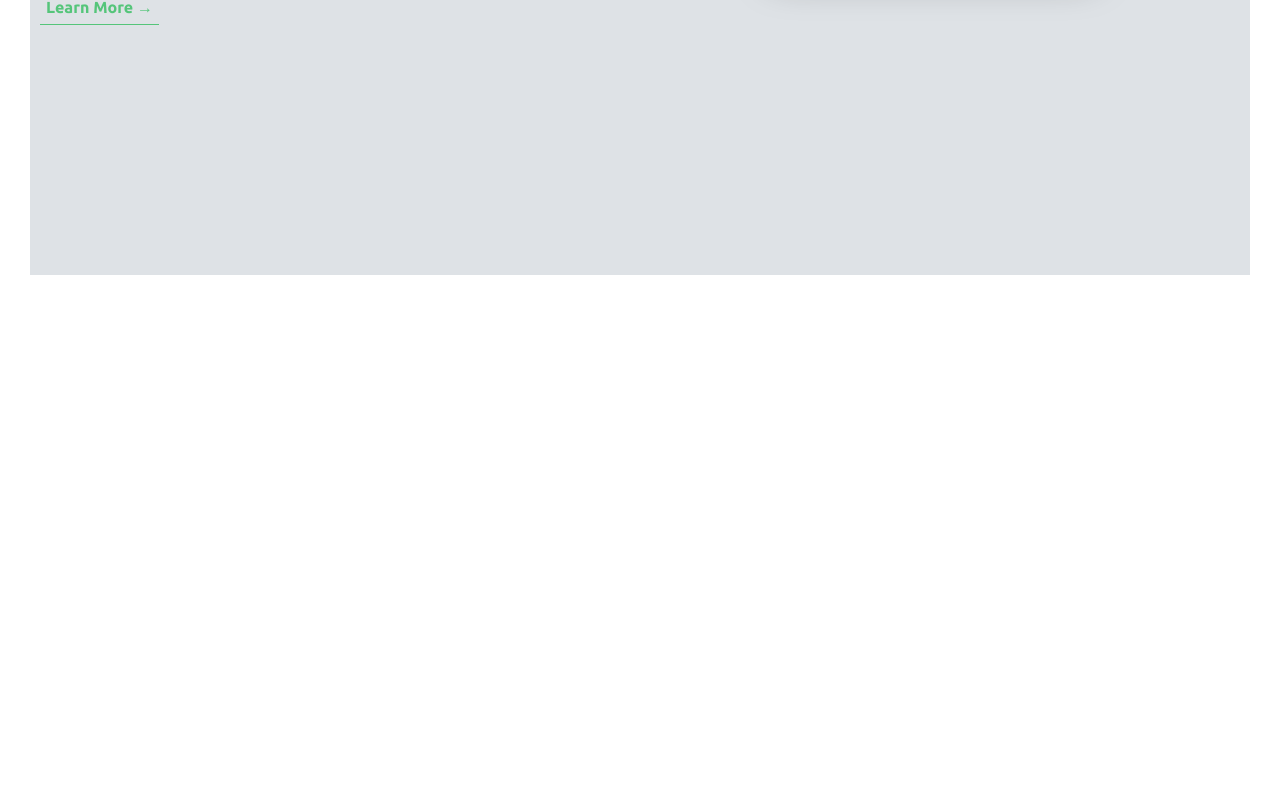
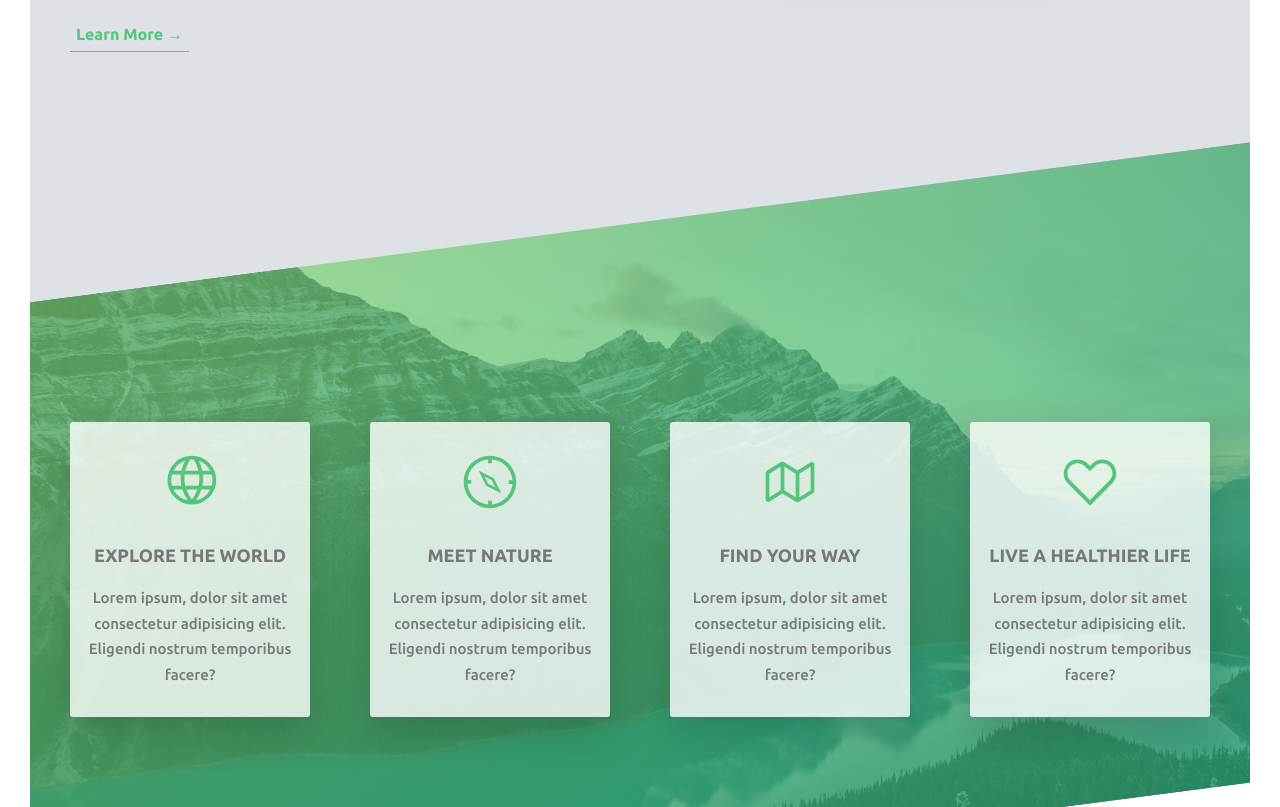
Before and after one commit to Saurav-98/Natours_Landing_Page_React_SASS, a React (Vite) app: page / in a window 1280 px wide. Shown: the part 1393-2200 px from the top of the page. Before the commit the page ends 1718 px from the top, so only its background shows below. Built offline with nearby package versions, Linux system fonts and the light colour scheme.

Commit message:
features section completed

```diff
--- a/package.json
+++ b/package.json
@@ -12,6 +12,7 @@
   "dependencies": {
     "react": "^18.2.0",
     "react-dom": "^18.2.0",
+    "react-icons": "^4.8.0",
     "sass": "^1.62.1"
   },
   "devDependencies": {
--- a/src/App.jsx
+++ b/src/App.jsx
@@ -1,6 +1,7 @@
 import React from "react";
 import Header from "./Components/Header";
 import About from "./Components/About";
+import Features from "./Components/Features";
 
 const App = () => {
   return (
@@ -8,6 +9,7 @@ const App = () => {
       <Header />
       <main>
         <About />
+        <Features />
       </main>
     </>
   );
--- /dev/null
+++ b/src/Components/Features.jsx
@@ -0,0 +1,52 @@
+import React from "react";
+
+import { VscCompass, VscMap, VscHeart, VscGlobe } from "react-icons/vsc";
+
+const Features = () => {
+  return (
+    <section className="features">
+      <div className="features__container">
+        <div className="feature--box">
+          <div className="feature">
+            <VscGlobe className="feature__icon" />
+            <h3 className="heading-tertiary u-mb-m u-mt-m">
+              Explore the world
+            </h3>
+            <p className="feature__text">
+              Lorem ipsum, dolor sit amet consectetur adipisicing elit. Eligendi
+              nostrum temporibus facere?
+            </p>
+          </div>
+          <div className="feature">
+            <VscCompass className="feature__icon" />
+            <h3 className="heading-tertiary u-mb-m u-mt-m">Meet Nature</h3>
+            <p className="feature__text">
+              Lorem ipsum, dolor sit amet consectetur adipisicing elit. Eligendi
+              nostrum temporibus facere?
+            </p>
+          </div>
+          <div className="feature">
+            <VscMap className="feature__icon" />
+            <h3 className="heading-tertiary u-mb-m u-mt-m">Find your way</h3>
+            <p className="feature__text">
+              Lorem ipsum, dolor sit amet consectetur adipisicing elit. Eligendi
+              nostrum temporibus facere?
+            </p>
+          </div>
+          <div className="feature">
+            <VscHeart className="feature__icon" />
+            <h3 className="heading-tertiary u-mb-m u-mt-m">
+              Live a Healthier Life
+            </h3>
+            <p className="feature__text">
+              Lorem ipsum, dolor sit amet consectetur adipisicing elit. Eligendi
+              nostrum temporibus facere?
+            </p>
+          </div>
+        </div>
+      </div>
+    </section>
+  );
+};
+
+export default Features;
--- a/src/sass/main.scss
+++ b/src/sass/main.scss
@@ -12,3 +12,4 @@
 // Components
 @import "./partials/components/Header";
 @import "./partials/components/About";
+@import "./partials/components/Features";
--- a/src/sass/partials/components/_About.scss
+++ b/src/sass/partials/components/_About.scss
@@ -8,7 +8,7 @@
     display: grid;
     grid-template-columns: repeat(2, 1fr);
     gap: 3rem;
-    max-width: 120rem;
+    max-width: 114rem;
     margin: 0 auto;
   }
 }
--- /dev/null
+++ b/src/sass/partials/components/_Features.scss
@@ -0,0 +1,47 @@
+.features {
+  padding: calc(20rem + 10vh) 0;
+  margin-top: -20vh;
+
+  background-image: linear-gradient(
+      to right bottom,
+      rgba($color-primary-light, 0.7),
+      rgba($color-primary-dark, 0.7)
+    ),
+    url(../assets/nat-4.jpg);
+  background-size: cover;
+  height: 100vh;
+  clip-path: polygon(100% 0%, 0% 20vh, 0% 100%, 100% 80vh);
+
+  &__container {
+    max-width: 114rem;
+    margin: 0 auto;
+  }
+  .feature--box {
+    display: grid;
+    grid-template-columns: repeat(4, 1fr);
+    gap: 6rem;
+  }
+  .feature {
+    background-color: rgba($color-white, 0.8);
+    font-size: 1.5rem;
+    padding: 3rem 1.5rem;
+    text-align: center;
+    border-radius: 3px;
+    box-shadow: 0 1.5rem 4rem rgba($color-black, 0.15);
+    transition: all 0.3s ease-in-out;
+
+    &__icon {
+      font-size: 6rem;
+      margin-bottom: 0.5rem;
+      display: inline-block;
+      color: $color-primary;
+    }
+
+    &:hover {
+      transform: translateY(-1rem) scale(1.05);
+    }
+    &__text {
+      font-weight: 500;
+    }
+  }
+}
--- a/src/sass/partials/essentials/_utilities.scss
+++ b/src/sass/partials/essentials/_utilities.scss
@@ -82,3 +82,7 @@
 .u-mb-m {
   margin-bottom: 1.5rem;
 }
+
+.u-mt-m {
+  margin-top: 1.5rem;
+}
```
Also changed, not shown: 1 other file (tests, documents, lock files or other folders).
